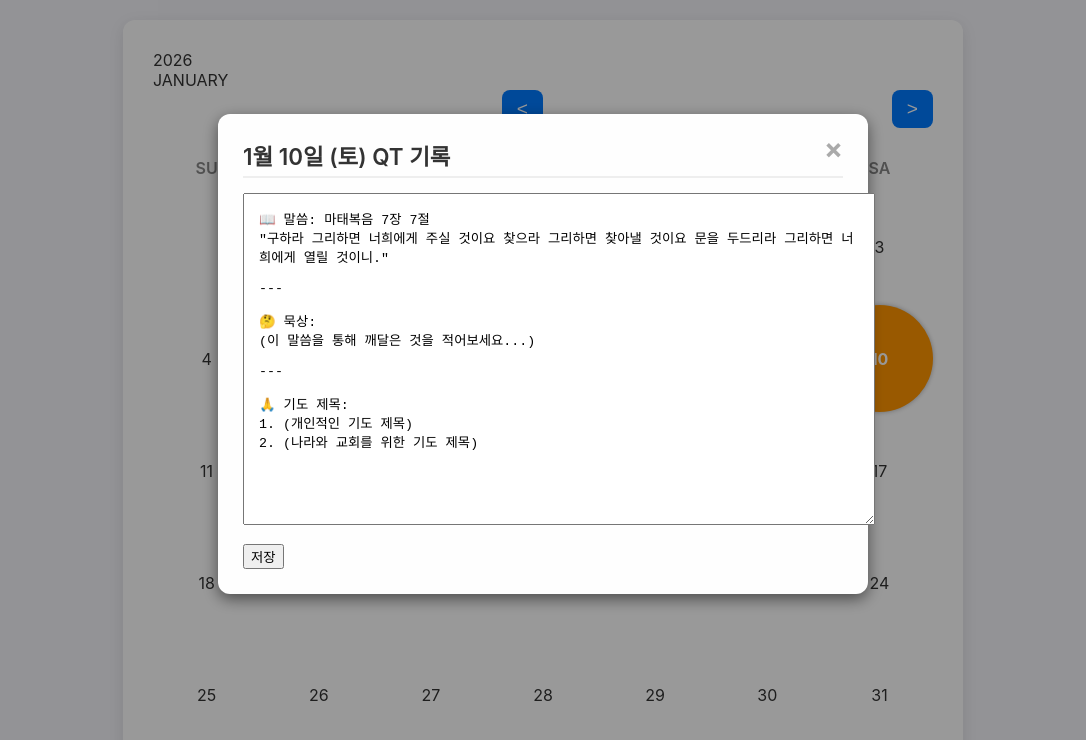
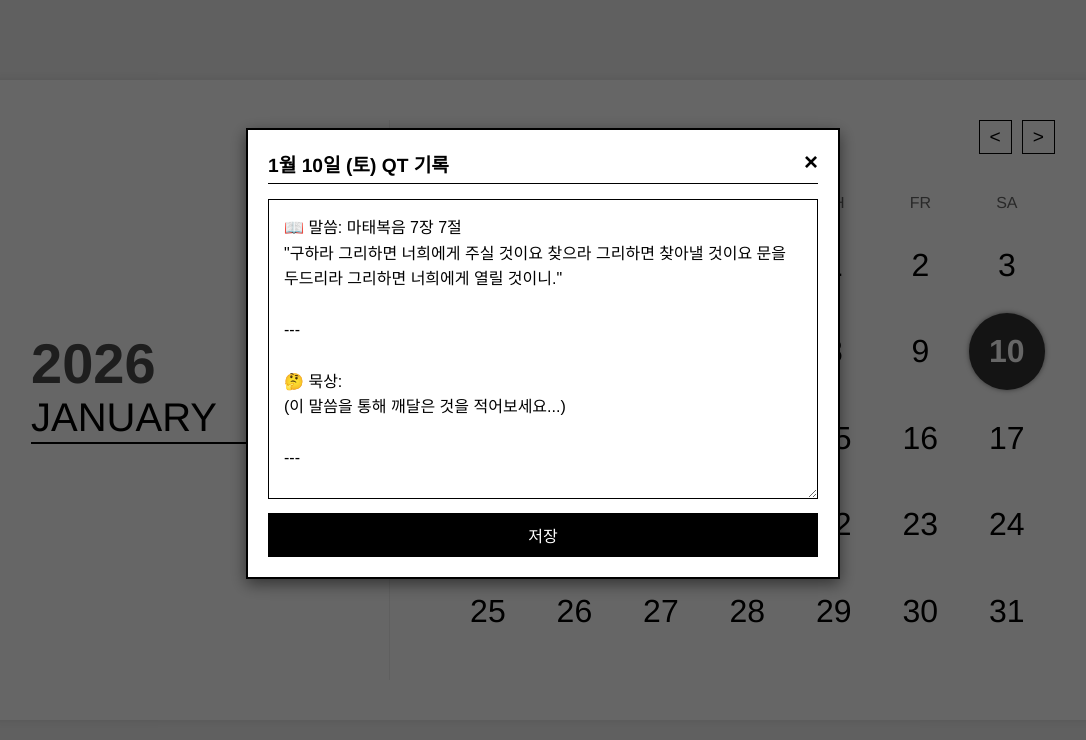
Before and after one commit to leesh1458-lgtm/leeshinhyeoung, a plain HTML site: page index.html in a window 1280 px wide. Both pictures are taken after a click on the element "10". Shown: the whole page, without its empty margins (97-1183 px from the left). Drawn offline with Linux system fonts and the light colour scheme.

Commit message:
Update styles.css

```diff
--- a/styles.css
+++ b/styles.css
@@ -1,178 +1,273 @@
 /* ==================================================================== */
-/* 1. 전체 레이아웃 및 폰트 설정 */
+/* 1. 전체 레이아웃 및 폰트 설정 (미니멀 흑백) */
 /* ==================================================================== */
 
 body {
-    font-family: -apple-system, BlinkMacSystemFont, "Segoe UI", Roboto, "Helvetica Neue", Arial, sans-serif;
-    background-color: #f4f4f9; /* 배경색 */
-    color: #333;
+    font-family: 'Helvetica Neue', Arial, sans-serif;
+    background-color: #f0f0f0;
+    color: #000;
     margin: 0;
     padding: 0;
     display: flex;
     justify-content: center;
-    align-items: flex-start; /* 상단 정렬 */
+    align-items: center;
     min-height: 100vh;
 }
 
 #app-container {
-    /* 🌟 이 부분이 중요합니다. 화면 폭에 유연하게 대응하도록 설정 🌟 */
-    width: 100%;
-    max-width: 800px; /* PC/태블릿에서 너무 늘어나지 않도록 최대 너비 설정 */
+    width: 95%;
+    max-width: 1024px;
+    height: 70vh;
     margin: 20px auto;
-    padding: 20px;
+    padding: 40px;
     background-color: #fff;
-    border-radius: 12px;
-    box-shadow: 0 4px 15px rgba(0, 0, 0, 0.1);
+    border-radius: 5px;
+    box-shadow: 0 0 10px rgba(0,0,0,0.1);
+    display: flex;
 }
 
 /* ==================================================================== */
-/* 2. 캘린더 뷰 스타일 */
+/* 2. 캘린더 뷰 스타일 (비대칭 레이아웃) */
 /* ==================================================================== */
 
 #calendar-view {
-    padding: 10px;
+    display: flex;
+    width: 100%;
+}
+
+/* 좌측 연도/월 정보 영역 (크게 표시) */
+.left-info {
+    flex: 1;
+    padding-right: 50px;
+    display: flex;
+    flex-direction: column;
+    justify-content: center;
+    border-right: 1px solid #eee;
+}
+
+#current-year {
+    font-size: 3.5em;
+    font-weight: 700;
+    line-height: 1;
+    opacity: 0.7;
+    margin-bottom: 5px;
+}
+
+#current-month {
+    font-size: 2.5em;
+    font-weight: 400;
+    line-height: 1;
+    border-bottom: 2px solid #000;
+    padding-bottom: 5px;
+    margin-bottom: 20px;
+    text-transform: uppercase;
+}
+
+/* 우측 캘린더 그리드 영역 */
+.right-grid {
+    flex: 2;
+    padding-left: 50px;
 }
 
 .calendar-header {
     display: flex;
-    justify-content: space-between;
+    justify-content: flex-end;
     align-items: center;
     margin-bottom: 20px;
-}
+    padding-bottom: 10px;
 
-#current-month-year {
-    font-size: 1.8em;
-    font-weight: 700;
-    color: #555;
+    #current-month-year { display: none; }
 }
 
 .calendar-header button {
-    background: #007aff;
-    color: white;
-    border: none;
-    padding: 8px 15px;
-    border-radius: 8px;
+    background: none;
+    color: #000;
+    border: 1px solid #000;
+    padding: 5px 10px;
+    font-size: 1.2em;
     cursor: pointer;
-    font-size: 1.2em;
-    transition: background 0.2s;
+    margin-left: 10px;
+    border-radius: 0;
 }
 
-.calendar-header button:hover {
-    background: #0056b3;
-}
-
+/* 🌟🌟🌟 [수정]: Grid 간격 설정 🌟🌟🌟 */
 #calendar-grid {
     display: grid;
     grid-template-columns: repeat(7, 1fr);
-    gap: 5px;
+    /* gap: 15px; <- 이 속성을 제거하여 정렬 오류를 방지 */
+    text-align: center;
+    padding: 0 5px; /* 양쪽에 약간의 패딩을 주어 전체적인 모양 유지 */
 }
 
 .day-name {
-    text-align: center;
-    font-weight: 600;
-    color: #888;
+    text-transform: uppercase;
+    font-weight: 500;
+    color: #666;
     padding: 10px 0;
+    font-size: 1em;
 }
 
 .date-cell {
-    aspect-ratio: 1 / 1; /* 가로/세로 비율 1:1 유지 */
+    aspect-ratio: 1 / 1;
     display: flex;
     justify-content: center;
     align-items: center;
-    font-size: 1em;
+    font-size: 2em;
+    font-weight: 500;
     cursor: pointer;
-    border-radius: 50%; /* 동그라미 모양 */
-    transition: background-color 0.2s, color 0.2s;
-    position: relative;
+    border-radius: 0;
+    transition: background-color 0.2s;
+    /* 🌟🌟🌟 [추가]: 날짜 셀 자체에 간격을 추가하여 정렬 유지 🌟🌟🌟 */
+    padding: 5px;
+    margin: 5px;
 }
 
 .date-cell:not(.empty):hover {
-    background-color: #e0e0e0;
+    background-color: #eee;
 }
 
 /* 오늘 날짜 */
 .date-cell.today {
-    border: 2px solid #007aff;
+    border: 2px solid #000;
     font-weight: 700;
-    color: #007aff;
+    color: #000;
+    border-radius: 50%;
 }
 
 /* QT 기록이 있는 날짜 */
 .date-cell.has-qt {
-    background-color: #4cd964; /* 녹색 계열 */
+    background-color: #000;
     color: white;
-    font-weight: 600;
-}
-
-.date-cell.has-qt.today {
-    border: 2px solid #4cd964;
-    color: white;
+    font-weight: 700;
+    border-radius: 50%;
+    border: none;
 }
 
 /* 선택된 날짜 (모달 오픈) */
 .date-cell.selected {
-    background-color: #ff9500; /* 주황색 계열 */
+    background-color: #333;
     color: white;
     font-weight: 700;
-    box-shadow: 0 0 5px rgba(0, 0, 0, 0.3);
+    box-shadow: 0 0 5px rgba(0, 0, 0, 0.5);
+    border-radius: 50%;
 }
 
 /* ==================================================================== */
 /* 3. 모달 (Modal) 스타일 */
 /* ==================================================================== */
 
-.modal {
+#qt-modal {
     display: none;
     position: fixed;
-    z-index: 100;
+    z-index: 1000;
     left: 0;
     top: 0;
     width: 100%;
     height: 100%;
     overflow: auto;
-    background-color: rgba(0,0,0,0.4);
-    padding-top: 50px;
+    background-color: rgba(0,0,0,0.6);
 }
 
 .modal-content {
-    background-color: #fefefe;
-    margin: 5% auto;
-    padding: 25px;
-    border-radius: 12px;
+    background-color: #fff;
+    margin: 10% auto;
+    padding: 20px;
+    border-radius: 0;
     box-shadow: 0 5px 15px rgba(0,0,0,0.5);
-    /* 🌟 모바일 환경에 적합하도록 너비 설정 */
-    width: 90%;
-    max-width: 600px;
-    position: relative;
+    width: 80%;
+    max-width: 550px;
+    border: 2px solid #000;
 }
 
 .close-button {
-    color: #aaa;
+    color: #000;
+    font-size: 24px;
+    font-weight: bold;
+    cursor: pointer;
     float: right;
-    font-size: 28px;
-    font-weight: bold;
-    line-height: 20px;
-    cursor: pointer;
-}
-
-.close-button:hover,
-.close-button:focus {
-    color: #000;
-    text-decoration: none;
-    cursor: pointer;
+    line-height: 1;
 }
 
 #modal-date-display {
-    font-size: 1.4em;
+    font-size: 1.2em;
     font-weight: 600;
     margin-bottom: 15px;
-    border-bottom: 2px solid #eee;
+    border-bottom: 1px solid #000;
     padding-bottom: 5px;
 }
 
-/* 텍스트 입력 영역 */
-#modal-workout-input, #modal-qt-input {
+/* 입력/읽기 영역 */
+#modal-qt-input, #modal-read-view {
+    font-family: Arial, sans-serif;
+    font-size: 1em;
+    line-height: 1.6;
     width: 100%;
     height: 300px;
     padding: 15px;
-    margin-bottom: 15px;
+    margin-bottom: 10px;
+    border: 1px solid #000;
+    border-radius: 0;
+    box-sizing: border-box;
+    resize: vertical;
+}
+
+#modal-read-view {
+    background-color: #f9f9f9;
+    white-space: pre-wrap;
+    padding: 15px;
+    overflow-y: auto;
+    min-height: 300px;
+}
+
+/* 저장 버튼 */
+#modal-save-qt {
+    background-color: #000;
+    color: white;
+    border: none;
+    padding: 10px 15px;
+    font-size: 1em;
+    border-radius: 0;
+    cursor: pointer;
+    width: 100%;
+}
+
+/* ==================================================================== */
+/* 4. 미디어 쿼리 (태블릿/모바일 환경 대응) */
+/* ==================================================================== */
+
+@media (max-width: 768px) {
+    #app-container {
+        padding: 20px;
+        height: auto;
+        display: block;
+    }
+
+    #calendar-view {
+        display: block;
+    }
+
+    .left-info {
+        padding-right: 0;
+        border-right: none;
+        margin-bottom: 20px;
+        padding-bottom: 20px;
+        border-bottom: 1px solid #eee;
+    }
+
+    #current-year, #current-month {
+        text-align: center;
+    }
+
+    .right-grid {
+        padding-left: 0;
+    }
+
+    .date-cell {
+        font-size: 1.5em;
+    }
+
+    .modal-content {
+        width: 95%;
+        margin: 5% auto;
+    }
+}
```
